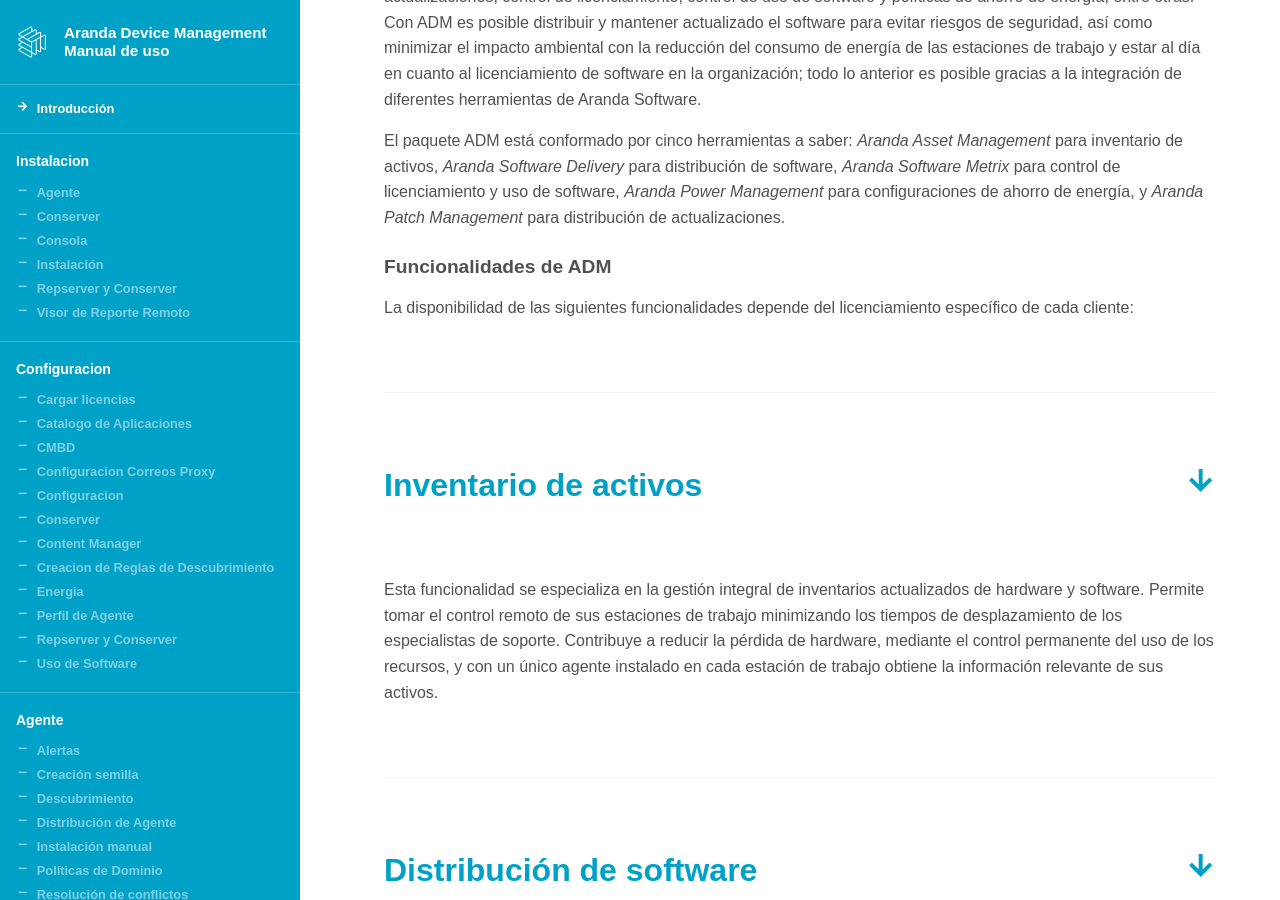
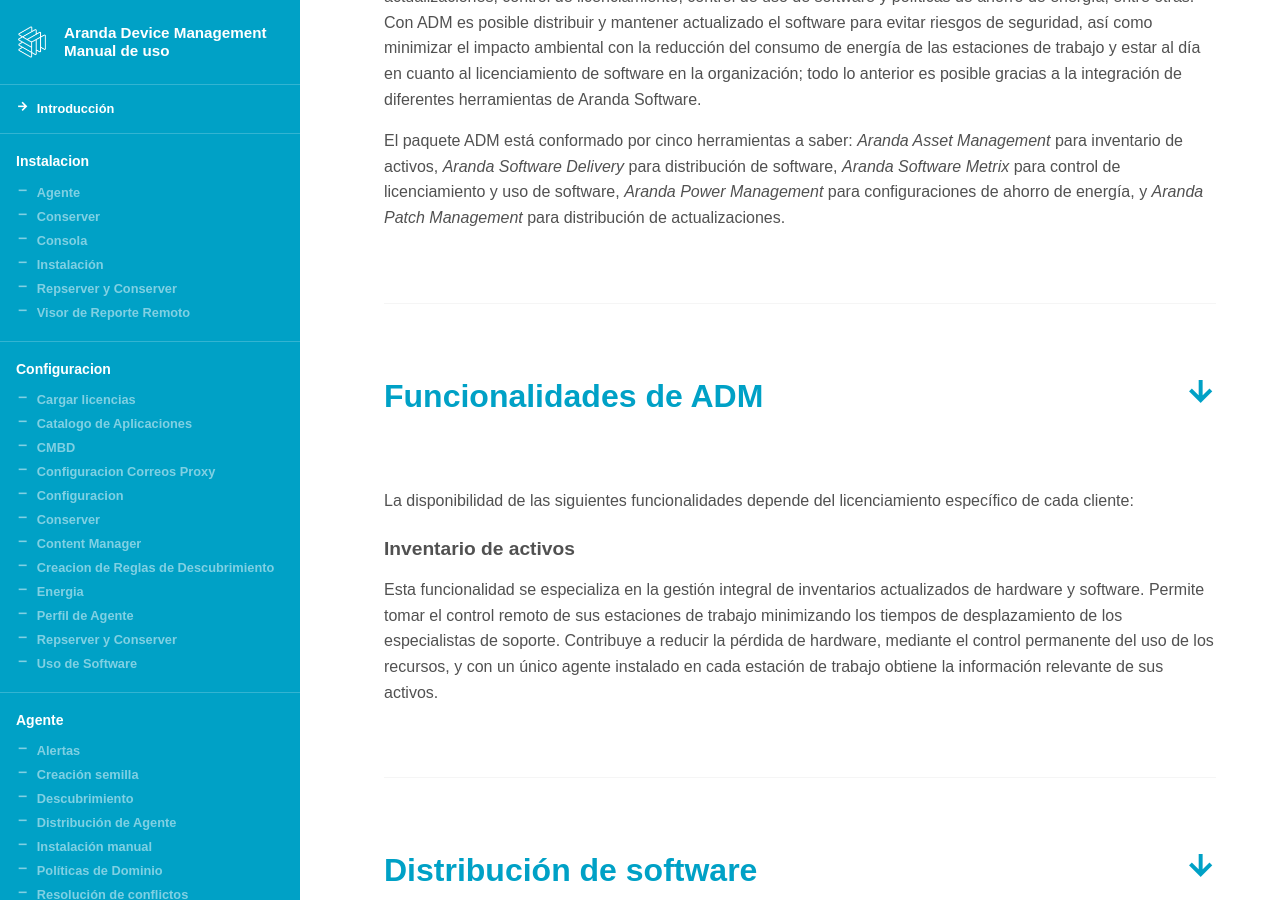
Before and after one commit to Nats85/adm, a Jekyll site: the page built from index.md, in a window 1280 px wide and 900 px high, scrolled down 364 px. Built offline with Jekyll 4.4.1, drawn with Linux system fonts in a browser that asks for light colours.

```diff
--- a/index.md
+++ b/index.md
@@ -11,11 +11,11 @@ Con ADM es posible distribuir y mantener actualizado el software para evitar rie
 
 El paquete ADM está conformado por cinco herramientas a saber: *Aranda Asset Management* para inventario de activos, *Aranda Software Delivery* para distribución de software, *Aranda Software Metrix* para control de licenciamiento y uso de software, *Aranda Power Management* para configuraciones de ahorro de energía, y *Aranda Patch Management* para distribución de actualizaciones.
 
-### Funcionalidades de ADM
+# Funcionalidades de ADM
 
 La disponibilidad de las siguientes funcionalidades depende del licenciamiento específico de cada cliente:
 
-# Inventario de activos
+### Inventario de activos
 
 Esta funcionalidad se especializa en la gestión integral de inventarios actualizados de hardware y software.
 Permite tomar el control remoto de sus estaciones de trabajo minimizando los tiempos de desplazamiento de los especialistas de soporte.
```
